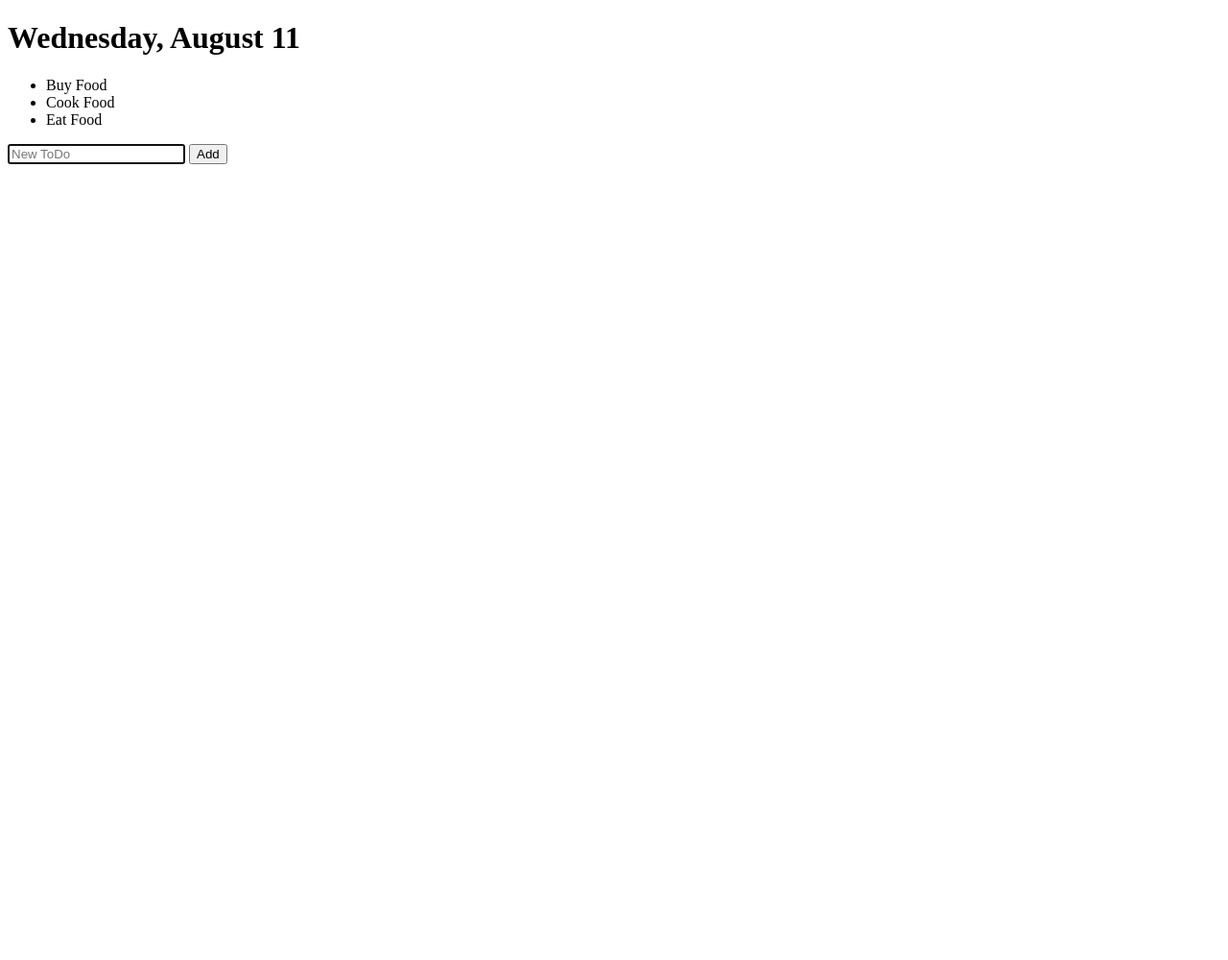
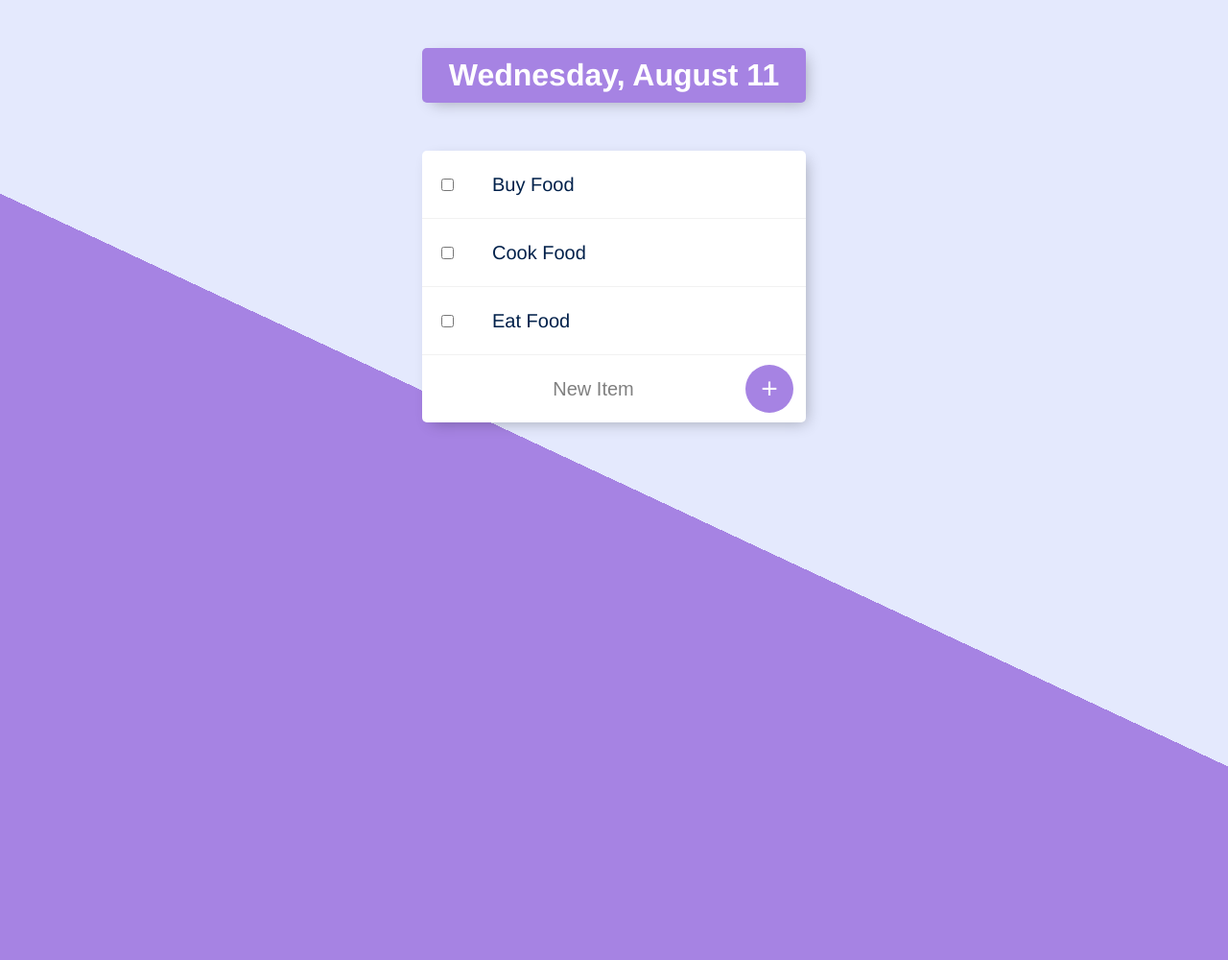
Before and after one commit to xTimShultz/todolist-v1, a Node server app: page / in a window 1280 px wide. Shown: the whole page at 96% size. Before the commit the page ends 171 px from the top, so only its background shows below. Run offline with Node 20, Linux system fonts and the light colour scheme.

Commit message:
Add styling to todo list

```diff
--- a/app.js
+++ b/app.js
@@ -3,11 +3,13 @@ const bodyParser = require("body-parser");
 
 const app = express();
 
-var items = ["Buy Food", "Cook Food", "Eat Food"];
+let items = ["Buy Food", "Cook Food", "Eat Food"];
+let workItems = [];
 
 app.set("view engine", "ejs");
 
 app.use(bodyParser.urlencoded({extended: true}));
+app.use(express.static("public"));
 
 app.get("/", function(req, res) {
 
@@ -21,7 +23,7 @@ app.get("/", function(req, res) {
 
     var day = today.toLocaleDateString("en-US", options);
 
-    res.render("list", {kindOfDay: day, newItems: items});
+    res.render("list", {listTitle: day, newItems: items});
 });
 
 app.post("/", function(req, res) {
@@ -30,6 +32,16 @@ app.post("/", function(req, res) {
     res.redirect("/");
 });
 
+app.get("/work", function(req, res) {
+    res.render("list", {listTitle: "Work List", newListItems: workItems});
+});
+
+app.post("/work", function (req, res) {
+    let item = req.body.newItem;
+    workItems.push(item);
+    res.redirect("/work");
+});
+
 app.listen(3000, function() {
     console.log("Server listening on port 3000");
 });
--- /dev/null
+++ b/public/css/styles.css
@@ -0,0 +1,96 @@
+html {
+  background-color: #E4E9FD;
+  background-image: -webkit-linear-gradient(65deg, #A683E3 50%, #E4E9FD 50%);
+  min-height: 1000px;
+  font-family: 'helvetica';
+}
+
+h1 {
+  color: #fff;
+  padding: 10px;
+}
+
+.box {
+  max-width: 400px;
+  margin: 50px auto;
+  background: white;
+  border-radius: 5px;
+  box-shadow: 5px 5px 15px -5px rgba(0, 0, 0, 0.3);
+}
+
+#heading {
+  background-color: #A683E3;
+  text-align: center;
+}
+
+.item {
+  min-height: 70px;
+  display: flex;
+  align-items: center;
+  border-bottom: 1px solid #F1F1F1;
+}
+
+.item:last-child {
+  border-bottom: 0;
+}
+
+input:checked+p {
+  text-decoration: line-through;
+  text-decoration-color: #A683E3;
+}
+
+input[type="checkbox"] {
+  margin: 20px;
+}
+
+p {
+  margin: 0;
+  padding: 20px;
+  font-size: 20px;
+  font-weight: 200;
+  color: #00204a;
+}
+
+form {
+  text-align: center;
+  margin-left: 20px;
+}
+
+button {
+  min-height: 50px;
+  width: 50px;
+  border-radius: 50%;
+  border-color: transparent;
+  background-color: #A683E3;
+  color: #fff;
+  font-size: 30px;
+  padding-bottom: 1px;
+  border-width: 0;
+}
+
+input[type="text"] {
+  text-align: center;
+  height: 60px;
+  top: 10px;
+  border: none;
+  background: transparent;
+  font-size: 20px;
+  font-weight: 200;
+  width: 313px;
+}
+
+input[type="text"]:focus {
+  outline: none;
+  box-shadow: inset 0 -3px 0 0 #A683E3;
+}
+
+::placeholder {
+  color: grey;
+  opacity: 1;
+}
+
+footer {
+  color: white;
+  color: rgba(0, 0, 0, 0.5);
+  text-align: center;
+}
--- a/views/list.ejs
+++ b/views/list.ejs
@@ -5,19 +5,24 @@
     <meta http-equiv="X-UA-Compatible" content="IE=edge">
     <meta name="viewport" content="width=device-width, initial-scale=1.0">
     <title>To Do List</title>
+    <link rel="stylesheet" href="css/styles.css">
 </head>
 <body>
-    <h1> <%= kindOfDay %></h1>
+    <div class="box" id="heading">
+        <h1> <%= listTitle %></h1>
+    </div>
 
-    <ul>
+    <div class="box">
         <% for (let i = 0; i < newItems.length; i++) { %>
-            <li><%= newItems[i] %></li>
+        <div class="item">
+            <input type="checkbox">
+            <p><%= newItems[i] %></p>
+        </div>
         <% } %>
-    </ul>
-
-    <form class="" action="/" method="post">
-        <input type="text" name="newItem" placeholder="New ToDo" required autofocus>
-        <button type="submit" name="button">Add</button>
-    </form>
+        <form class="item" action="/" method="post">
+            <input type="text" name="newItem" placeholder="New Item" autocomplete="off">
+            <button type="submit" name="button">+</button>
+        </form>
+    </div>
 </body>
 </html>
```
Also changed, not shown: 1 other file.
